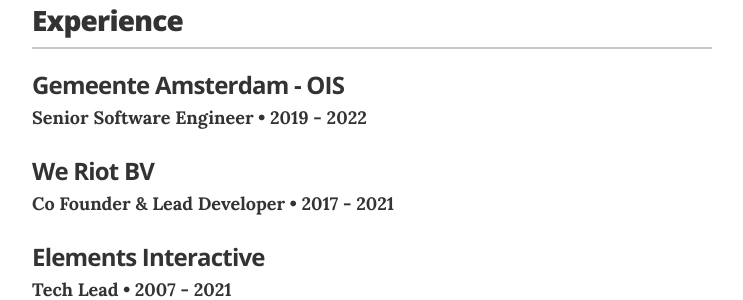
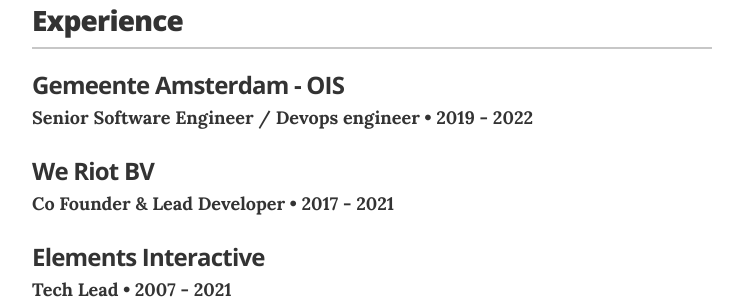
Before and after one commit to nielslensink/resume, a Jekyll site: the page built from index.html, in a window 1280 px wide. Shown: the part 997-1297 px from the top of the page, without its empty margins (268-1011 px from the left). Built offline with Jekyll 4.4.1, drawn with Linux system fonts in a browser that asks for light colours.

Commit message:
Update experience.yml

```diff
--- a/_data/experience.yml
+++ b/_data/experience.yml
@@ -1,5 +1,5 @@
 - company: Gemeente Amsterdam - OIS
-  position: Senior Software Engineer
+  position: Senior Software Engineer / Devops engineer
   duration: 2019 - 2022
 
 - company: We Riot BV
```
